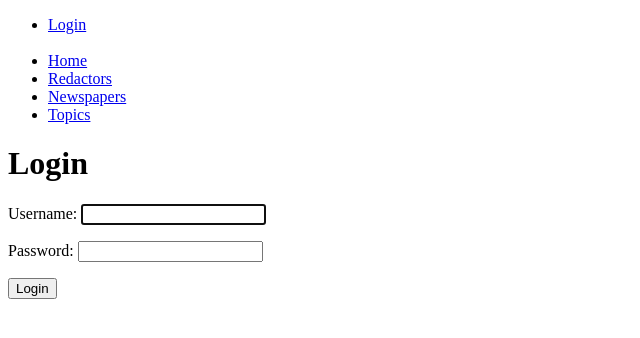
After one commit to Wallian169/newspaper-agency, a Django app: page /accounts/login/ in a window 1280 px wide. The commit adds this page. Shown: the top 338 px of the page, without its empty margins (0-640 px from the left). Run offline with Django 5.2, Linux system fonts and the light colour scheme.

Commit message:
implemented django build-in auth
Created 'registration' dir in templates with login/logout html templates.Added login/logout to sidebar,

```diff
--- a/newspaper_agency/settings.py
+++ b/newspaper_agency/settings.py
@@ -130,3 +130,5 @@ STATIC_ROOT = BASE_DIR / "staticfiles"
 DEFAULT_AUTO_FIELD = "django.db.models.BigAutoField"
 
 AUTH_USER_MODEL = "manage_app.Redactor"
+
+LOGIN_REDIRECT_URL = "/"
--- a/newspaper_agency/urls.py
+++ b/newspaper_agency/urls.py
@@ -23,4 +23,5 @@ from django.urls import path, include
 urlpatterns = [
     path("admin/", admin.site.urls),
     path("", include("manage_app.urls"), name="manage_app"),
+    path("accounts/", include("django.contrib.auth.urls")),
 ] + static(settings.STATIC_URL, document_root=settings.STATIC_ROOT)
--- a/templates/includes/sidebar.html
+++ b/templates/includes/sidebar.html
@@ -1,4 +1,14 @@
 <ul>
+  {% if user.is_authenticated %}
+    <li class="list-group-item">User: <a href="{% url 'manage_app:redactor-detail' pk=user.id%}">{{ user.get_username }}</a></li>
+    <form method="post" action="{% url 'logout' %}">
+    {% csrf_token %}
+    <li><button type="submit">Logout</button></li>
+</form>
+  {% else %}
+    <li class="list-group-item"><a href="{% url 'login' %}">Login</a></li>
+  {% endif %}
+  <br>
   <li><a href="{% url "manage_app:index" %}">Home</a></li>
   <li><a href="{% url "manage_app:redactors" %}">Redactors</a></li>
   <li><a href="{% url 'manage_app:newspapers' %}">Newspapers</a></li>
--- /dev/null
+++ b/templates/registration/login.html
@@ -0,0 +1,23 @@
+{% extends "base.html" %}
+
+{% block content %}
+
+{% if form.errors %}
+  <p>Your username and password didn't match. Please try again.</p>
+{% endif %}
+
+<h1>Login</h1>
+
+{% if next %}
+  <p>Please login to see this page.</p>
+{% endif %}
+
+<form method="post" action="{% url 'login' %}">
+  {% csrf_token %}
+  {{ form.as_p }}
+
+  <input type="submit" value="Login" class="btn btn-primary" />
+  <input type="hidden" name="next" value="{{ next }}" />
+</form>
+
+{% endblock %}
```
Also changed, not shown: templates/registration/logged_out.html (added, +7 -0 lines).
